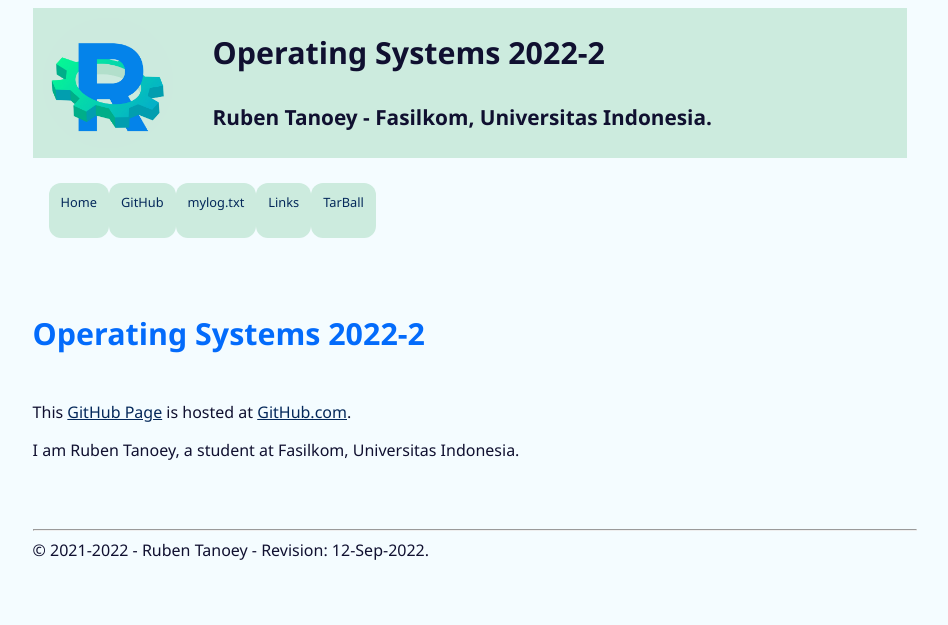
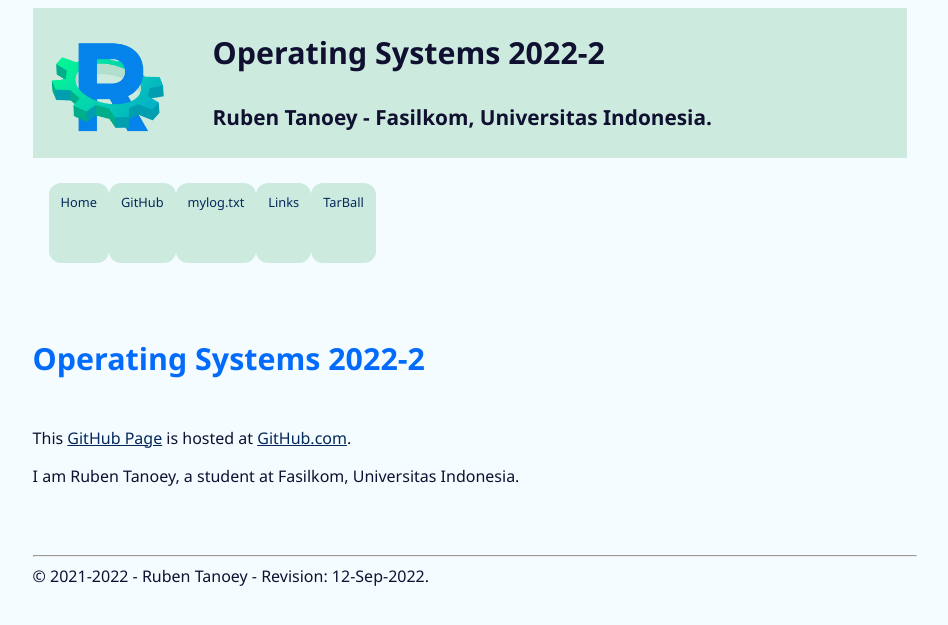
Before and after one commit to rubentanoey/os222, a Jekyll site: the page built from index.md, in a window 1280 px wide. Shown: the top 625 px of the page, without its empty margins (165-1113 px from the left). Built offline with Jekyll 4.4.1, drawn with Linux system fonts in a browser that asks for light colours.

Commit message:
GitHub Page styling

```diff
--- a/_includes/navbar.html
+++ b/_includes/navbar.html
@@ -10,7 +10,7 @@ This is a free HTML file
   <ul>
     {% for ii in site.navbarlinks %}
       <li><a href="{{ ii.link | relative_url }}">{{ ii.navbar }}</a>
-      <br><br>
+      <p>&nbsp;</p>
     {% endfor %}
   </ul>
 </nav>
```
